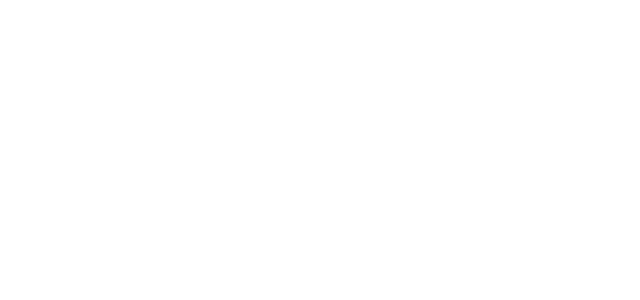
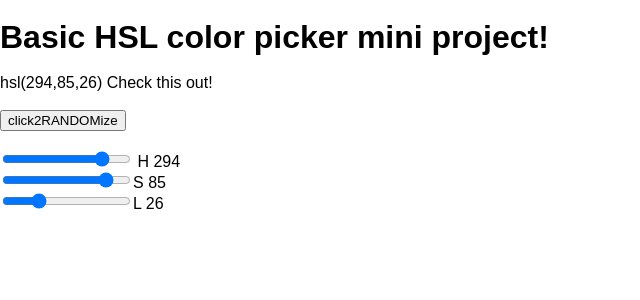
Before and after one commit to 1stNando/ColorPicker, a React (Vite) app: page / in a window 1280 px wide. Shown: the top 300 px of the page, without its empty margins (0-640 px from the left). Built offline with nearby package versions, Linux system fonts and the light colour scheme.

Commit message:
HSL slider completed, need to add box to display the current color.

```diff
--- a/src/App.tsx
+++ b/src/App.tsx
@@ -1,5 +1,10 @@
 import React from 'react'
+import { Slider } from './components/ColorSlider'
 
 export function App() {
-  return <div className="main-content"></div>
+  return (
+    <div className="main-content">
+      <Slider />
+    </div>
+  )
 }
--- a/src/components/ColorSlider.tsx
+++ b/src/components/ColorSlider.tsx
@@ -46,7 +46,7 @@ export function Slider() {
       <header>
         <h1>Basic HSL color picker mini project!</h1>
         <div className="box" style={newStyle}>
-          <p>{newBackgroundColor}</p>
+          <p>{newBackgroundColor} Check this out!</p>
         </div>
         <h3>
           <button onClick={randomColor}>click2RANDOMize</button>
```
